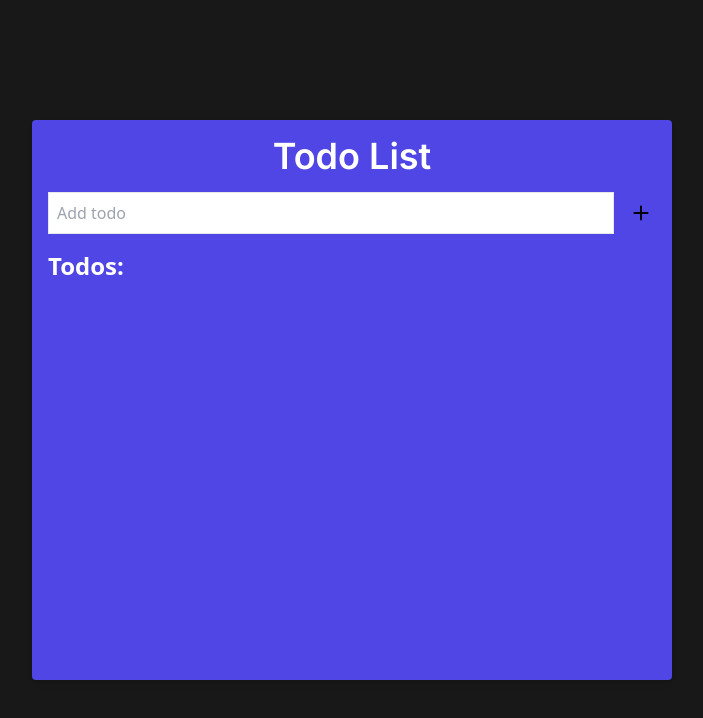
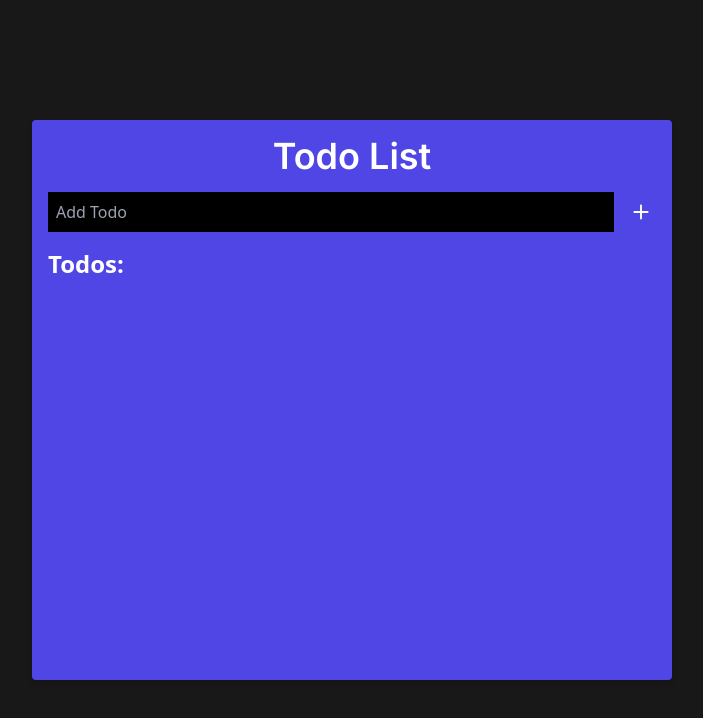
Before and after one commit to Yokosumi/todo-app-now-for-real, a React (Vite) app: page / in a window 1280 px wide. Shown: the top 718 px of the page, without its empty margins (288-991 px from the left). Built offline with nearby package versions, Linux system fonts and the light colour scheme; a web font is replaced by a local one.

Commit message:
Refactor AddTodo component styling

```diff
--- a/src/components/AddTodo.tsx
+++ b/src/components/AddTodo.tsx
@@ -10,14 +10,14 @@ export const AddTodo = ({ onChange, value, onClick }: props) => {
     return (
         <>
             <input
+                className="bg-black p-2 w-full"
                 onChange={onChange}
                 value={value}
-                className="border p-2 w-full"
                 type="text"
-                placeholder="Add todo"
+                placeholder="Add Todo"
             />
             <button onClick={onClick} className="button button-primary">
-                <IoIosAdd className="text-3xl text-black" />
+                <IoIosAdd className="text-3xl text-white" />
             </button>
         </>
     )
```
